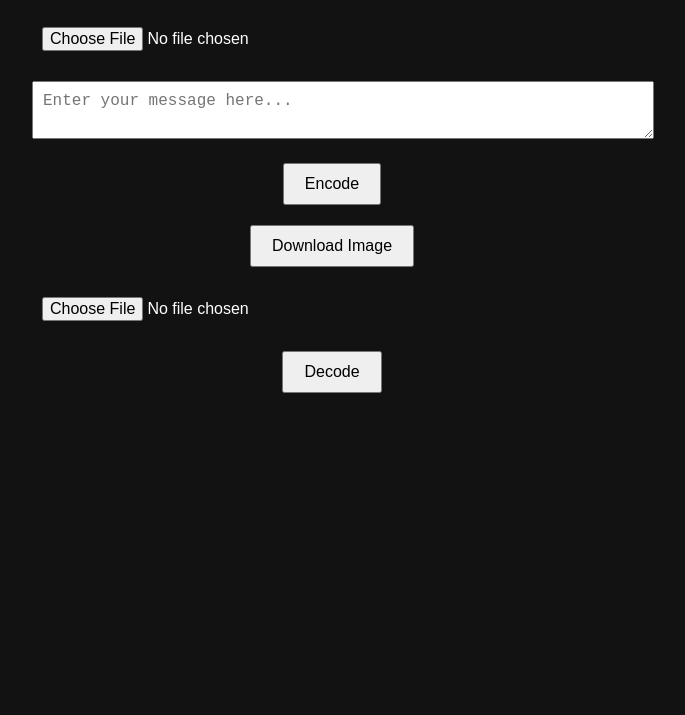
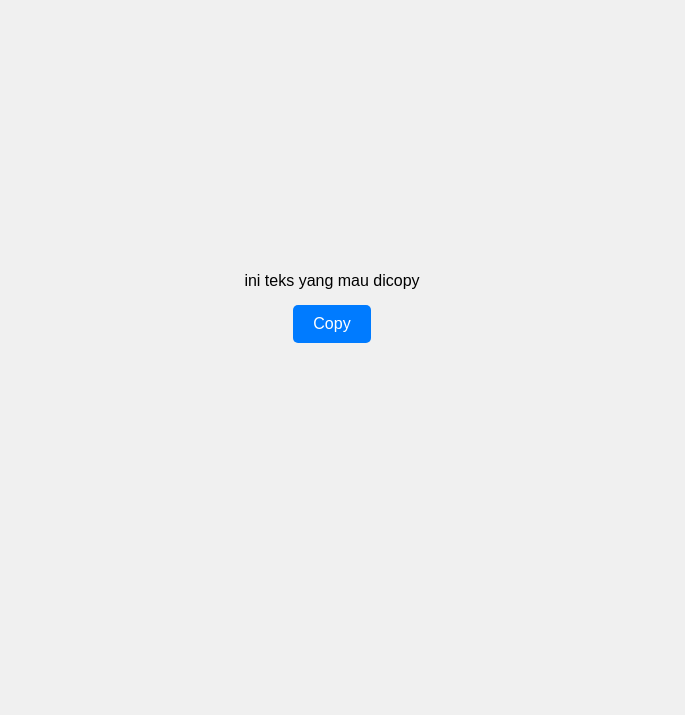
Before and after one commit to ditt12/ditt12.github.io, a plain HTML site: page index.html in a window 1280 px wide. Shown: the part 101-816 px from the top of the page, without its empty margins (308-993 px from the left). Drawn offline with Linux system fonts and the light colour scheme.

Commit message:
Update index.html

```diff
--- a/index.html
+++ b/index.html
@@ -1,28 +1,53 @@
 <!DOCTYPE html>
 <html lang="en">
 <head>
-  <meta charset="UTF-8">
-  <meta name="viewport" content="width=device-width, initial-scale=1.0">
-  <title>Steganography Tool</title>
-  <link rel="stylesheet" href="styles.css">
+    <meta charset="UTF-8">
+    <meta name="viewport" content="width=device-width, initial-scale=1.0">
+    <title>Copy Button</title>
+    <style>
+        body {
+            font-family: Arial, sans-serif;
+            display: flex;
+            justify-content: center;
+            align-items: center;
+            height: 100vh;
+            background-color: #f0f0f0;
+        }
+        .container {
+            text-align: center;
+        }
+        .button {
+            background-color: #007BFF;
+            color: white;
+            border: none;
+            padding: 10px 20px;
+            cursor: pointer;
+            border-radius: 5px;
+            font-size: 16px;
+        }
+        .button:hover {
+            background-color: #0056b3;
+        }
+        .text-to-copy {
+            margin-bottom: 15px;
+        }
+    </style>
 </head>
 <body>
-  <div class="container">
-    <h1>Steganography Tool</h1>
-    <div>
-      <input type="file" id="imageInput" accept="image/*">
-      <textarea id="messageInput" placeholder="Enter your message here..."></textarea>
-      <button id="encodeButton">Encode</button>
+    <div class="container">
+        <div class="text-to-copy" id="textToCopy">ini teks yang mau dicopy</div>
+        <button class="button" onclick="copyText()">Copy</button>
     </div>
-    <canvas id="canvas"></canvas>
-    <div>
-      <button id="downloadButton">Download Image</button>
-      <input type="file" id="decodeInput" accept="image/*">
-      <button id="decodeButton">Decode</button>
-    </div>
-    <p id="decodedMessage"></p>
-  </div>
-  <script src="https://cdn.jsdelivr.net/npm/steg-js/dist/steg.min.js"></script>
-  <script src="script.js"></script>
+
+    <script>
+        function copyText() {
+            const textToCopy = document.getElementById('textToCopy').textContent;
+            navigator.clipboard.writeText(textToCopy).then(() => {
+                alert('Teks berhasil dicopy: ' + textToCopy);
+            }).catch(err => {
+                console.error('Gagal mencopy teks: ', err);
+            });
+        }
+    </script>
 </body>
 </html>
```
